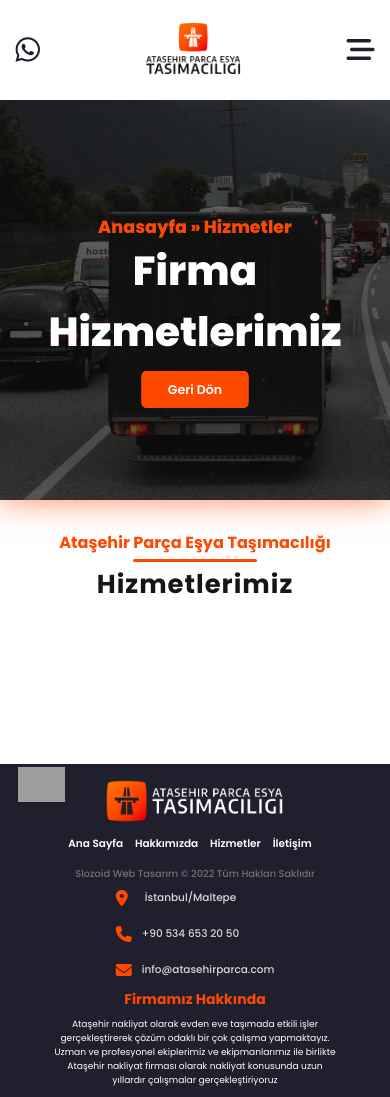
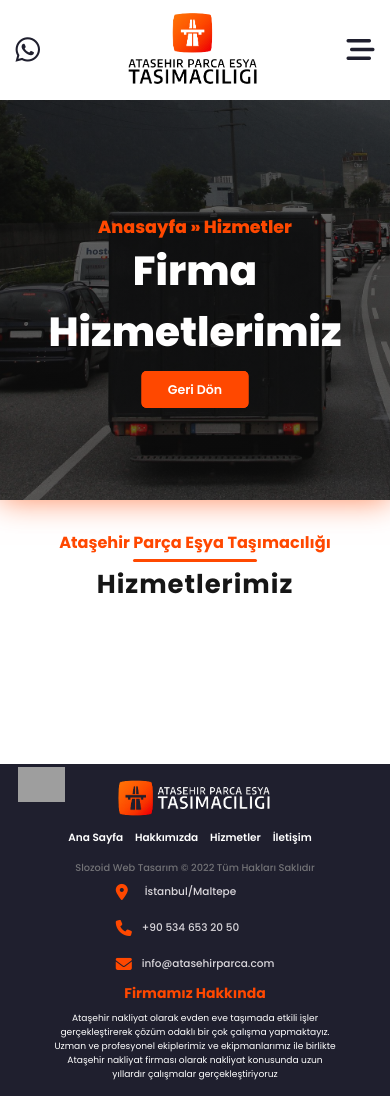
Before and after one commit to ismrsmile/atasehirparcatasimacilik, a plain HTML site: page services.html in a window 390 px wide. Drawn offline with nearby package versions, Linux system fonts and the light colour scheme; grey boxes are pictures that could not be loaded.

Commit message:
Update style-4.css

```diff
--- a/style-4.css
+++ b/style-4.css
@@ -231,7 +231,7 @@ html {
 }
 
 .footer .row .logo img {
-	width: 180px;
+	width: 155px;
 	cursor: pointer;
 }
 
@@ -364,7 +364,7 @@ html {
 	}
 
 	.navbar .logo img {
-		width: 95px;
+		width: 130px;
 	}
 
 	.navbar .btn {
```
